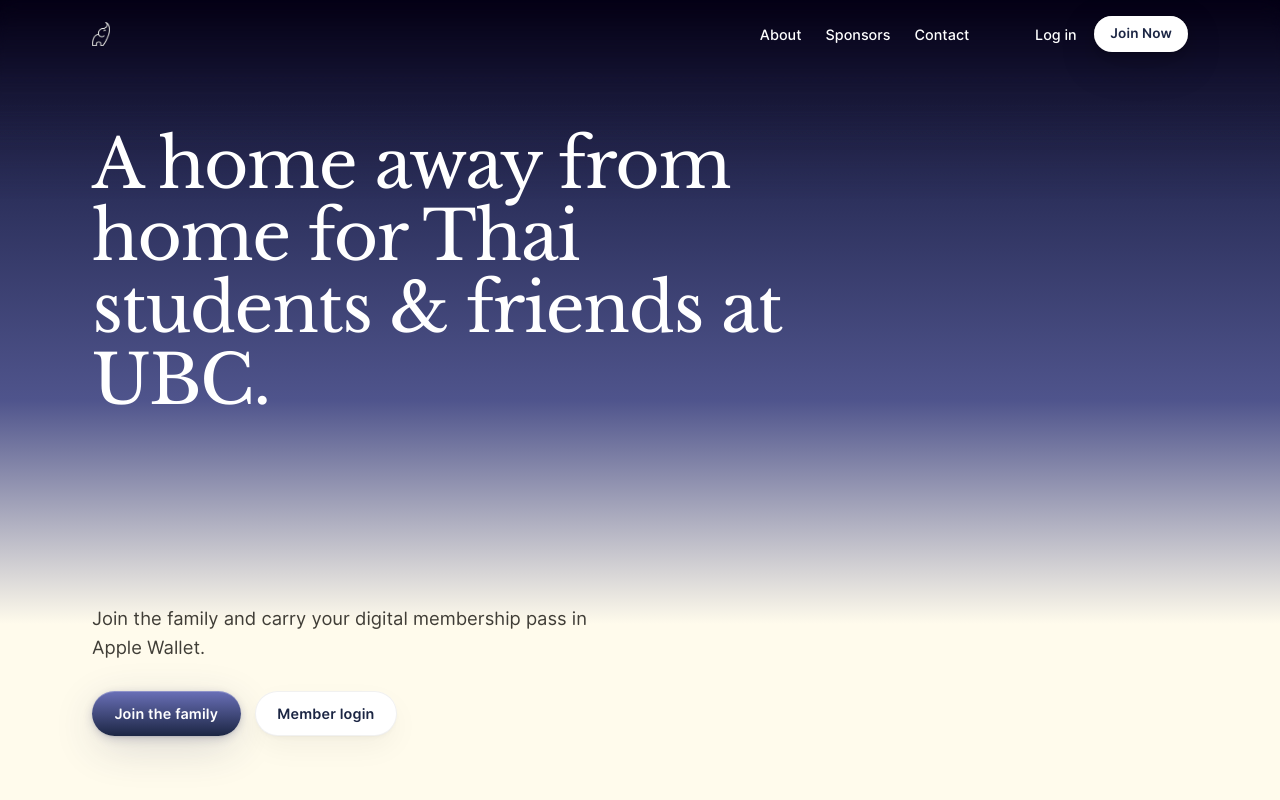
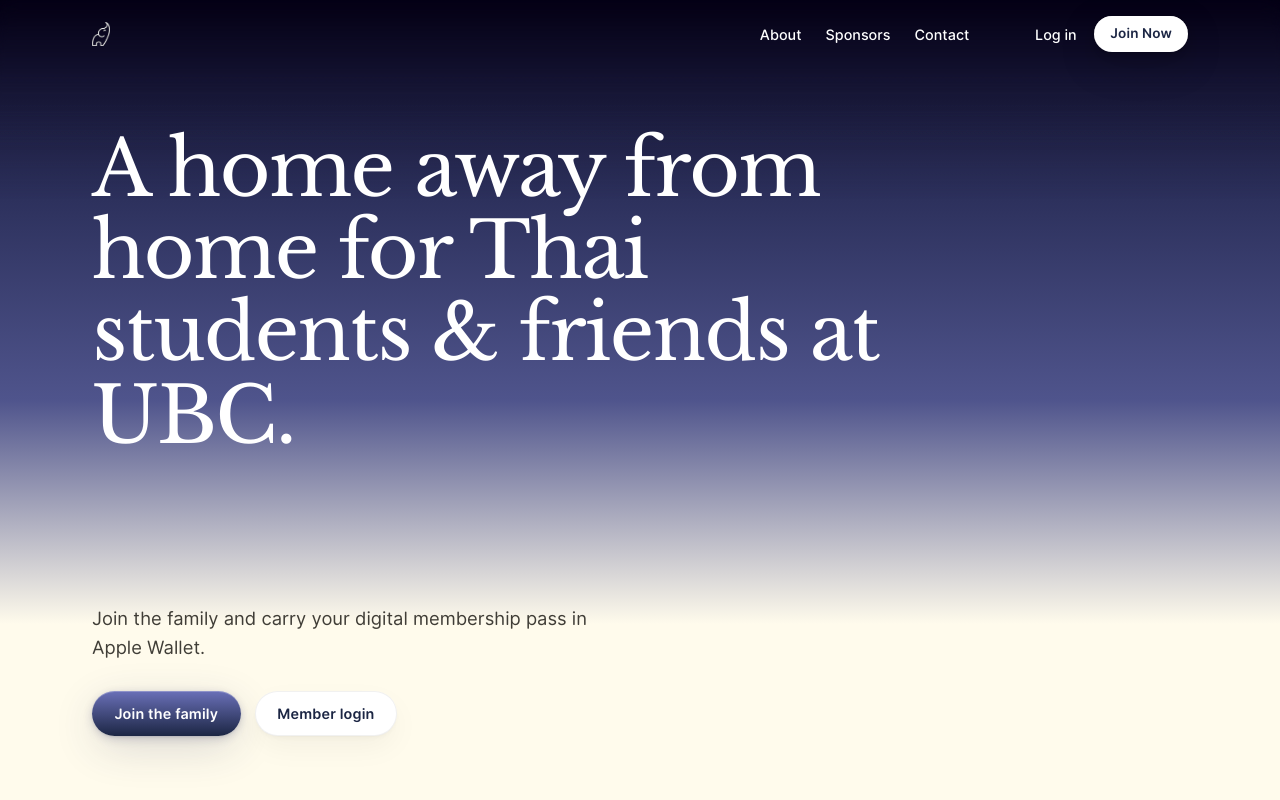
Before and after one commit to ubcthaiaiyara/website, a Next.js app: page / in a window 1280 px wide. Shown: the top 800 px of the page. Built offline with nearby package versions, Linux system fonts and the light colour scheme; no server answers.

Commit message:
style(hero): set desktop headline midway between prior sizes

```diff
--- a/app/globals.css
+++ b/app/globals.css
@@ -574,7 +574,7 @@ body:has(.hero) .site-header:not(.is-scrolled):not(.is-open) .button:hover {
 }
 
 .hero h1 {
-    font-size: clamp(2.5rem, 5.5vw, 4.25rem);
+    font-size: clamp(2.65rem, 6.25vw, 4.85rem);
     max-width: 16ch;
     margin: 0;
     color: #fff;
```
